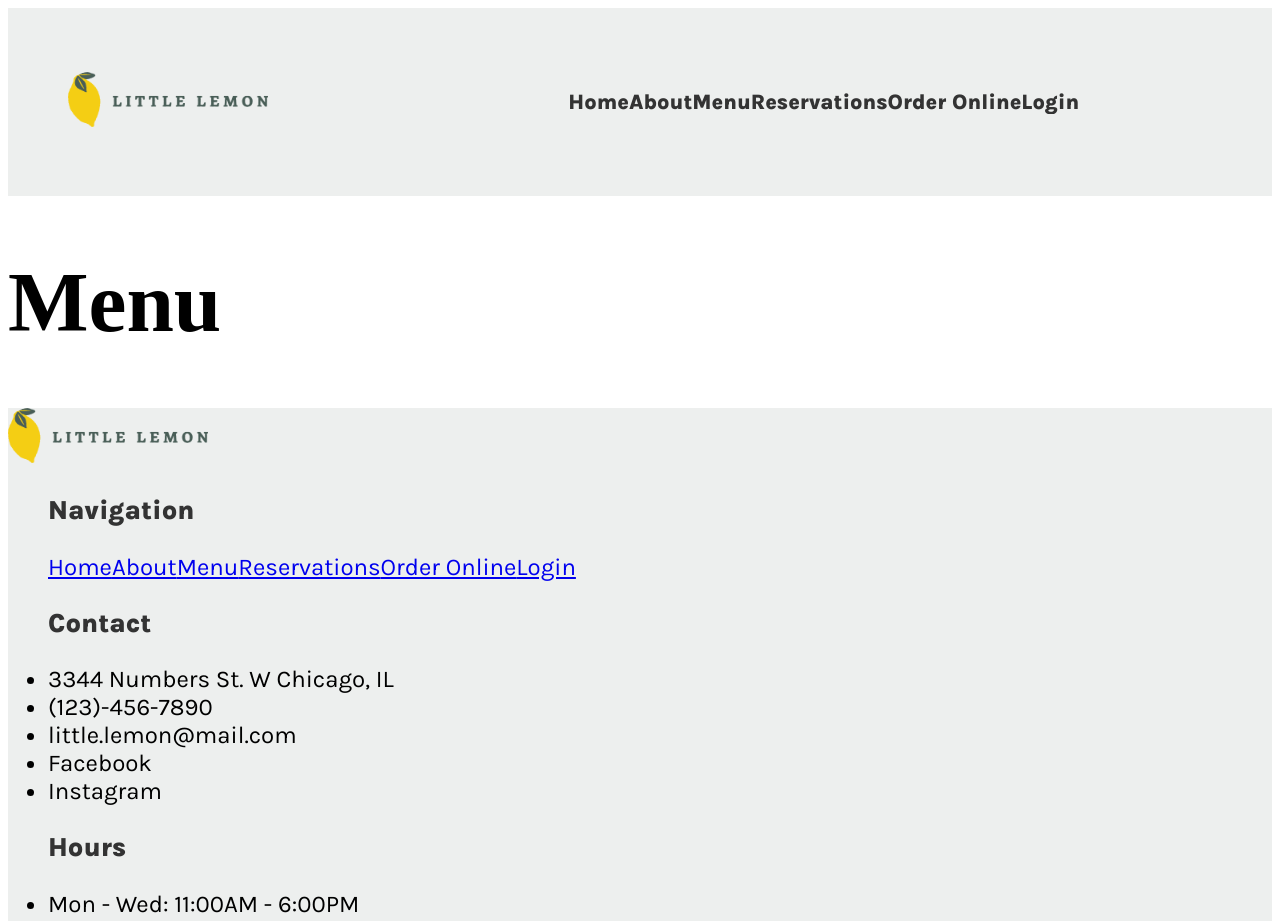
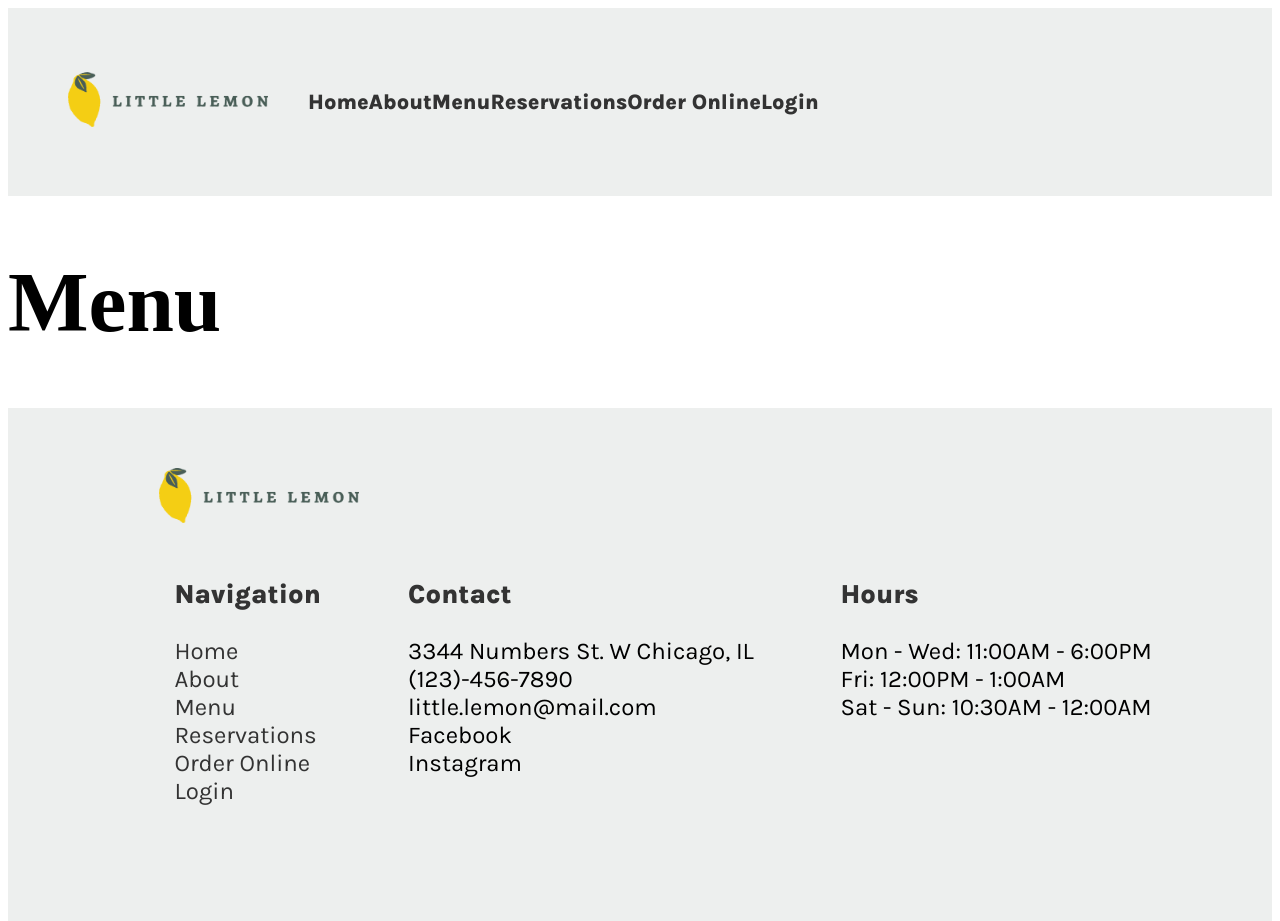
Before and after one commit to Zinopart/Little-Lemon-Restaurant, a React (Create React App) app in the folder little/: page /menu in a window 1280 px wide. Shown: the top 921 px of the page. Built offline with nearby package versions, Linux system fonts and the light colour scheme; a web font is replaced by a local one.

Commit message:
added better spacing on footer and scroll to testimonials

```diff
--- a/little/src/Components/Body.js
+++ b/little/src/Components/Body.js
@@ -15,39 +15,59 @@ import AdrianAndMario from "../Components/Assets/adrian-and-mario.png"
 const Body = () => {
     return(
 <body>
+    <div className="testimonials-container">
+        <div className="testimonials-header">
+            <h1>Testimonials</h1>
+        </div>
     <section className="testimonials">
-        <h1>Testimonials</h1>
-        <div className="review-marcus">
+        <div className="review-container">
+            <div className="rating-container">
                 <h2>Rating</h2>
                 <img src={LemonRatingFour}></img>
+            </div>
+            <div className="image container">
                 <img src={Marcus}></img>
+            </div>
             <h2>Marcus</h2>
             <p>“Great date spot! My wife and I really enjoyed the atmosphere.”</p>
         </div>
-        <div className="review-mosalowa">
+        <div className="review-container">
+            <div className="rating-container">
                 <h2>Rating</h2>
                 <img src={LemonRatingThreePointFive}></img>
+            </div>
+            <div className="image container">
                 <img src={Mosalowa}></img>
+            </div>
             <h2>Mosalowa</h2>
             <p>“Had a good time here with my family. Service was fast.”</p>
         </div>
-        <div className="review-ann">
+        <div className="review-container">
+            <div className="rating-container">
                 <h2>Rating</h2>
                 <img src={LemonRatingFive}></img>
+            </div>
+            <div className="image container">
                 <img src={Ann}></img>
+            </div>
             <h2>Ann</h2>
             <p>“Best Mediterranean food in Chicago!”</p>
         </div>
-        <div className="review-dimitri">
+        <div className="review-container">
+            <div className="rating-container">
                 <h2>Rating</h2>
                 <img src={LemonRatingFour}></img>
+            </div>
+            <div className="image-container">
                 <img src={Dimitri}></img>
+            </div>
             <h2>Dimitri</h2>
             <p>“My coworkers and I like grabbing a quick lunch here.”</p>
         </div>
     </section>
+</div>
     <section className="about">
-        <div>
+        <div className="text-container">
             <h1>Little Lemon</h1>
             <h2>About</h2>
             <p>Little Lemon opened in 1995 by two Italian brothers, Adrian and Mario. Despite the city's diversity, the two brothers recognized the lack of Mediterranean cuisine in Chicago,  and were inspired to bring the flavors of their hometown in Italy to the people of Chicago. The two brothers continue to oversee the Little Lemon restaurant, nearly thirty years later.</p>
--- a/little/src/Components/Footer.js
+++ b/little/src/Components/Footer.js
@@ -1,24 +1,40 @@
 import React from "react";
 import "../Components/Styles/Footer.css"
-import { Outlet, Link } from "react-router-dom";
+import { NavLink } from 'react-router-dom';
 import Logo from "../Components/Assets/little-lemon-logo.jpg"
 
 const Footer = () => {
     return(
 <footer>
+    <div className="footer-container">
+        <div>
+            <NavLink to = "/">
                 <div className="logo">
-        <img src= {Logo} alt="Little Lemon Logo"></img>
+                <img src = { Logo } alt = "Little Lemon logo" />
                 </div>
-    <div className="footer-container">
-        <nav>
+            </NavLink>
+            </div>
+        <nav className="nav-content">
             <ul className="footer-navigation">
                 <p>Navigation</p>
-                <Link to="/">Home</Link>
-                <Link to ="/about">About</Link>
-                <Link to ="/menu">Menu</Link>
-                <Link to ="/reservations">Reservations</Link>
-                <Link to ="/orderOnline">Order Online</Link>
-                <Link to ="/login">Login</Link>
+                    <li>
+                        <NavLink to="/">Home</NavLink>
+                    </li>
+                    <li>
+                        <NavLink to ="/about">About</NavLink>
+                    </li>
+                    <li>
+                        <NavLink to ="/menu">Menu</NavLink>
+                    </li>
+                    <li>
+                        <NavLink to ="/reservations">Reservations</NavLink>
+                    </li>
+                    <li>
+                        <NavLink to ="/orderOnline">Order Online</NavLink>
+                    </li>
+                    <li>
+                        <NavLink to ="/login">Login</NavLink>
+                    </li>
             </ul>
             <ul className = "contact">
                 <p>Contact</p>
@@ -34,12 +50,13 @@ const Footer = () => {
                     <li>Fri: 12:00PM - 1:00AM</li>
                     <li>Sat - Sun: 10:30AM - 12:00AM</li>
             </ul>
+        </nav>
+    </div>
+        <div className="copywright">
             <ul>
                 <p>© 2024 Little Lemon Ltd. All rights reserved</p>
             </ul>
-        </nav>
         </div>
-    <Outlet></Outlet>
 </footer>
     );
 }
--- a/little/src/Components/Header.js
+++ b/little/src/Components/Header.js
@@ -5,14 +5,16 @@ import { NavLink } from 'react-router-dom';
 
 const Header = () => {
     return(
+    <header>
         <div className="header-container">
-        <header className="header">
+            <div>
             <NavLink to = "/">
                 <div className="logo">
                 <img src = { Logo } alt = "Little Lemon logo" />
                 </div>
             </NavLink>
-            <nav className="navigation">
+            </div>
+                <nav className="header-nav-content">
                     <ul>
                         <li>
                         <NavLink to="/">Home</NavLink>
@@ -34,8 +36,8 @@ const Header = () => {
                         </li>
                     </ul>
                 </nav>
+            </div>
     </header>
-        </div>
     )
 };
 
--- a/little/src/Components/Specials.js
+++ b/little/src/Components/Specials.js
@@ -2,8 +2,6 @@ import React from "react";
 import "./Styles/Specials.css";
 import { NavLink } from 'react-router-dom';
 import SpecialsCards from "./SpecialsCards";
-
-
 
 const Specials = () =>{
     return (
--- a/little/src/Components/Styles/Body.css
+++ b/little/src/Components/Styles/Body.css
@@ -1,17 +1,45 @@
+.testimonials-container {
+    background-color: #F4CE14;
+}
+.testimonials-header {
+    display: flex;
+    align-items: center;
+    justify-content: center;
+    color: #495E57
+}
 .testimonials {
     display: flex;
-    background-color: #F4CE14;
-}
-.testimonials h1 {
-    color: #495E57
+    overflow: scroll;
 }
 .testimonials h2, p{
     color: #333333;
 }
+.review-container{
+    background-color: #EDEFEE;
+    margin: 50px;
+    padding: 20px;
+    border: 3px solid #EE9972;
+    border-radius: 20px;
+}
+.rating-container{
+    display: flex;
+    align-items: center;
+    justify-content: space-evenly;
+}
+.image-conatiner{
+    width: 100%;
+    height: auto;
+}
+.image-conatiner img {
+    width: 100%;
+    height: auto;
+}
+
 .about {
     display: flex;
     background-color: #495E57;
     color: #EDEFEE;
+    padding: 60px;
 }
 .about h1 {
     color: #F4CE14;
@@ -19,3 +47,6 @@
 .about p{
     color: #EDEFEE
 }
+.text-container{
+    margin-left: 200px;
+}
--- a/little/src/Components/Styles/Footer.css
+++ b/little/src/Components/Styles/Footer.css
@@ -2,17 +2,42 @@ footer {
     background-color: #edefee;
     font-family:"Karla", sans-serif;
     font-size: 18pt;
-    list-style-type: none;
+    padding: 60px 0;
 }
-.footer-container {
-    display: grid;
-    grid-template-columns: 30%, 30%, 30%;
-    gap: 20px;
-
-}
-
 footer p {
     font-size: 20pt;
     font-weight: bold;
 }
+.footer-container {
+    width: 80%;
+    margin: 0 auto;
+    display: flex;
+    flex-direction: column;
+    align-items: flex-start;
+}
+.footer-container img {
+    width: 12.5rem;
+    padding-left: 25px;
+}
+.copywright{
+    display: flex;
+    align-items: center;
+    justify-content: center;
+}
+.nav-content{
+    display: grid;
+    grid-template-columns: 20% 40% 40%;
+    gap: 35px;
+    margin-bottom: 60px;
+}
+.nav-content ul{
+    list-style-type: none;
+}
+.nav-content ul a{
+    text-decoration: none;
+    color: #333333;
+}
+.nav-content ul a:hover{
+    color: #EE9972;
+}
 @media screen and (max-width: 1024px) {}
--- a/little/src/Components/Styles/Header.css
+++ b/little/src/Components/Styles/Header.css
@@ -1,58 +1,57 @@
-.header-container{
+header{
     background-color: #edefee;
     width: 100%;
 }
-.header {
-    display: inline-flex;
+.header-container {
+    display: flex;
     align-items: center;
-    justify-content: space-between;
     padding: 60px;
-    width: 80%;
     margin: 0, auto;
 }
 .logo img{
     width: 12.5rem;
 }
-.navigation{
+.header-nav-content{
     font-family:"Karla", sans-serif;
     font-size: 16pt;
     font-weight: bold;
 }
-.navigation ul {
+.header-nav-content ul {
+    display: flex;
+    align-items: center;
+    justify-content: space-between;
     list-style-type: none;
-    overflow: hidden;
 }
-.navigation ul li{
+.header-nav-content ul li{
     float: left;
 }
-.navigation ul li a{
-    display: block;
+.header-nav-content ul li a{
     padding: 14px, 20px;
     color: #333333;
     text-decoration: none;
 }
-.navigation ul a:hover {
+.header-nav-content ul a:hover {
     color: #EE9972;
 }
-.navigation ul a:active {
+.header-nav-content ul a:active {
     color: #FBDABB;
 }
 @media screen and (max-width: 1024px) {
-    .header {
+    .header-container {
         padding: 10px, 30px;
         width: 100%;
     }
     .logo img{
         width: 9.375rem;
     }
-    .navigation ul {
+    .header-nav-content ul {
         flex-direction: column;
         align-items: flex-end;
         justify-content: flex-start;
         position: absolute;
         padding: 80px 30px 20px 120px;
     }
-    .navigation ul li a{
+    .header-nav-content ul li a{
         right: 0;
         top: 0;
         padding: 10px 0;
--- a/little/src/Components/Styles/Specials.css
+++ b/little/src/Components/Styles/Specials.css
@@ -9,7 +9,8 @@
     justify-content: space-between;
     align-items: center;
     color: #333333;
-    margin: auto;
+    padding-left: 120px;
+    padding-right: 120px;
 }
 .btn {
     background-color: #F4CE14;
--- a/little/src/Components/Styles/SpecialsCards.css
+++ b/little/src/Components/Styles/SpecialsCards.css
@@ -1,8 +1,9 @@
 .specials-container {
     display: grid;
-    grid-template-columns: 33% 33% 33%;
-    gap: 20px;
-    margin-top: 20px;
+    grid-template-columns: 30% 30% 30%;
+    gap: 40px;
+    padding-left: 120px;
+    width: 85%;
     color: #333333;
 }
 .specials-card-name{
@@ -15,9 +16,8 @@
     color: #333333;
 }
 .image-container {
-    width: 85%;
-    height: 200px;
-    overflow: hidden;
+    width: 100%;
+    height: auto;
     display: flex;
     align-items: center;
     border-radius: 20px;
@@ -25,6 +25,7 @@
 }
 .image-container img {
     width: 100%;
+    height: auto;
 }
 .delivery{
     display: flex;
@@ -67,3 +68,8 @@
 .btn:hover {
     background-color: #EE9972;
 }
+@media screen and (max-width: 1024px) {
+    .image-container img{
+        width: fill;
+    }
+}
--- a/little/src/index.css
+++ b/little/src/index.css
@@ -17,3 +17,6 @@ p {
 img {
   border-radius: 20px;
 }
+li, .btn{
+  cursor: pointer;
+}
```
Also changed, not shown: little/src/Components/SpecialsCards.js (+3 -4 lines). Lines whose indentation alone changed are shown as unchanged.
